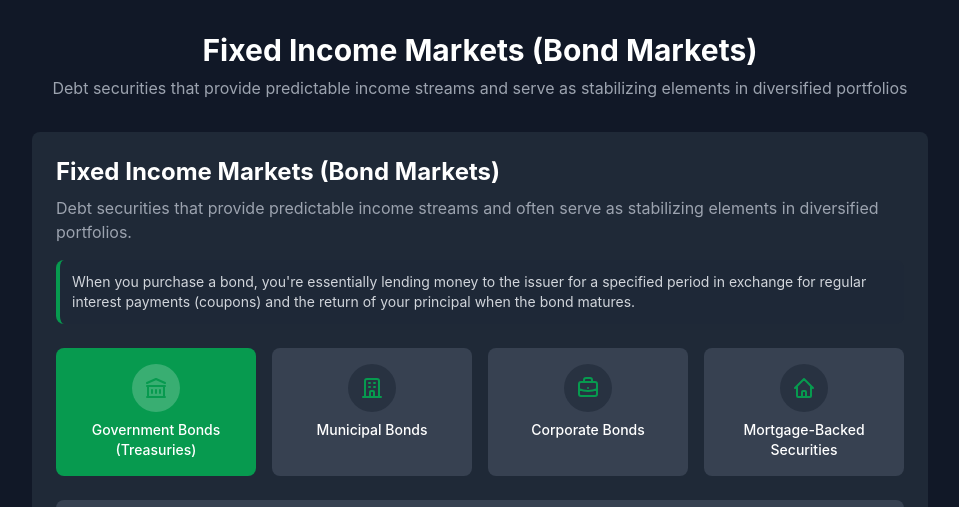
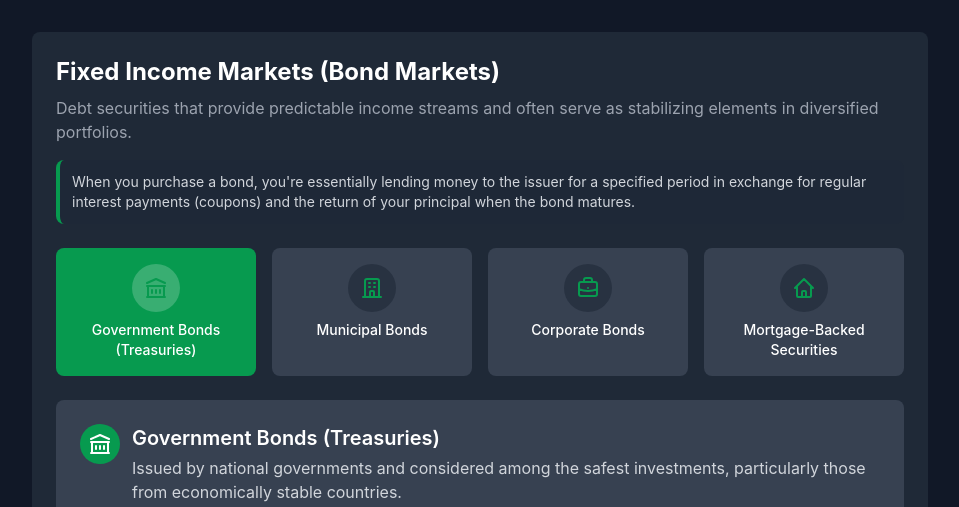
Before and after one commit to madspecialist/trading-glossary-components, a plain HTML site: page market-fundamentals/comparison-bond-markets/index.html in a window 1280 px wide. Shown: the top 507 px of the page, without its empty margins (160-1119 px from the left). Drawn offline with nearby package versions, Linux system fonts and the light colour scheme.

Commit message:
Removed Redundant Headers
Redundant Headers removed from all components.

```diff
--- a/market-fundamentals/comparison-bond-markets/index.html
+++ b/market-fundamentals/comparison-bond-markets/index.html
@@ -102,11 +102,6 @@
 </head>
 <body class="dark">
   <div class="container mx-auto py-8 px-4">
-    <header class="mb-8">
-      <h1 class="text-3xl font-bold text-white text-center">Fixed Income Markets (Bond Markets)</h1>
-      <p class="text-gray-400 text-center mt-2">Debt securities that provide predictable income streams and serve as stabilizing elements in diversified portfolios</p>
-    </header>
-
     <div class="w-full max-w-4xl mx-auto bg-gray-800 rounded-lg p-6">
       <header class="mb-6">
         <h2 class="text-2xl font-bold text-white">Fixed Income Markets (Bond Markets)</h2>
```
Also changed, not shown: market-fundamentals/comparison-forex-markets/index.html (+0 -5 lines).
